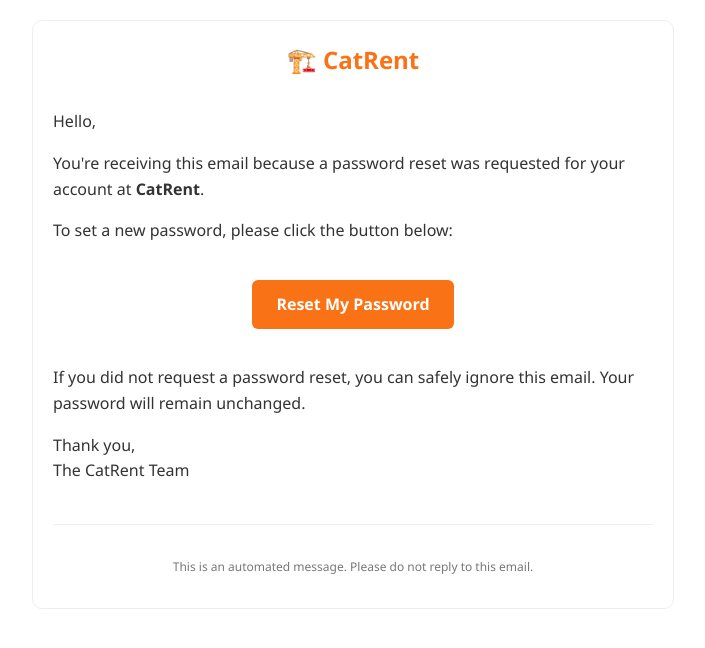
After one commit to Piyush07Mishra/TITANTRACK, a Django app: template catrent/templates/registration/password_reset_email.html in a window 1280 px wide. The commit adds this page. Shown: the top 648 px of the page, without its empty margins (287-992 px from the left). Run offline with Django 4.2, Linux system fonts and the light colour scheme; the template is opened without the code that fills it, so the values that code supplies are empty; parts of the project's set-up code (start-up, migrations or seed data) failed here and were passed over.

Commit message:
Implement and style Forgot Password flow with professional email templates

```diff
--- a/catrent/templates/login.html
+++ b/catrent/templates/login.html
@@ -511,9 +511,6 @@
             </svg>
             <span class="error-text error-text-danger">{{ error }}</span>
         </div>
-        <div class="forgot-wrap">
-            <a href="{% url 'password_reset' %}" class="forgot-link">Forgot Password?</a>
-        </div>
         {% endif %}
 
         {% if form.non_field_errors %}
@@ -560,6 +557,9 @@
                             <path d="M1 12s4-8 11-8 11 8 11 8-4 8-11 8-11-8-11-8z"/><circle cx="12" cy="12" r="3"/>
                         </svg>
                     </button>
+                </div>
+                <div class="forgot-wrap" style="margin-top: 8px; text-align: right;">
+                    <a href="{% url 'password_reset' %}" class="forgot-link">Forgot Password?</a>
                 </div>
             </div>
 
--- /dev/null
+++ b/catrent/templates/registration/password_reset_email.html
@@ -0,0 +1,37 @@
+{% autoescape off %}
+<!DOCTYPE html>
+<html>
+<head>
+    <style>
+        body { font-family: 'Segoe UI', Tahoma, Geneva, Verdana, sans-serif; line-height: 1.6; color: #333; margin: 0; padding: 0; }
+        .container { max-width: 600px; margin: 20px auto; padding: 20px; border: 1px solid #eee; border-radius: 10px; }
+        .header { text-align: center; margin-bottom: 30px; }
+        .logo { font-size: 24px; font-weight: bold; color: #f97316; text-decoration: none; }
+        .btn { display: inline-block; padding: 12px 24px; background-color: #f97316; color: #ffffff !important; text-decoration: none; border-radius: 6px; font-weight: bold; margin: 20px 0; }
+        .footer { font-size: 12px; color: #777; margin-top: 40px; text-align: center; border-top: 1px solid #eee; padding-top: 20px; }
+    </style>
+</head>
+<body>
+    <div class="container">
+        <div class="header">
+            <a href="#" class="logo">🏗️ CatRent</a>
+        </div>
+        <p>Hello,</p>
+        <p>You're receiving this email because a password reset was requested for your account at <strong>CatRent</strong>.</p>
+        <p>To set a new password, please click the button below:</p>
+
+        <div style="text-align: center;">
+            <a href="{{ protocol }}://{{ domain }}{% url 'password_reset_confirm' uidb64=uid token=token %}" class="btn">Reset My Password</a>
+        </div>
+
+        <p>If you did not request a password reset, you can safely ignore this email. Your password will remain unchanged.</p>
+
+        <p>Thank you,<br>The CatRent Team</p>
+
+        <div class="footer">
+            <p>This is an automated message. Please do not reply to this email.</p>
+        </div>
+    </div>
+</body>
+</html>
+{% endautoescape %}
--- /dev/null
+++ b/catrent/templates/registration/password_reset_subject.txt
@@ -0,0 +1 @@
+Password Reset Request — CatRent
```
